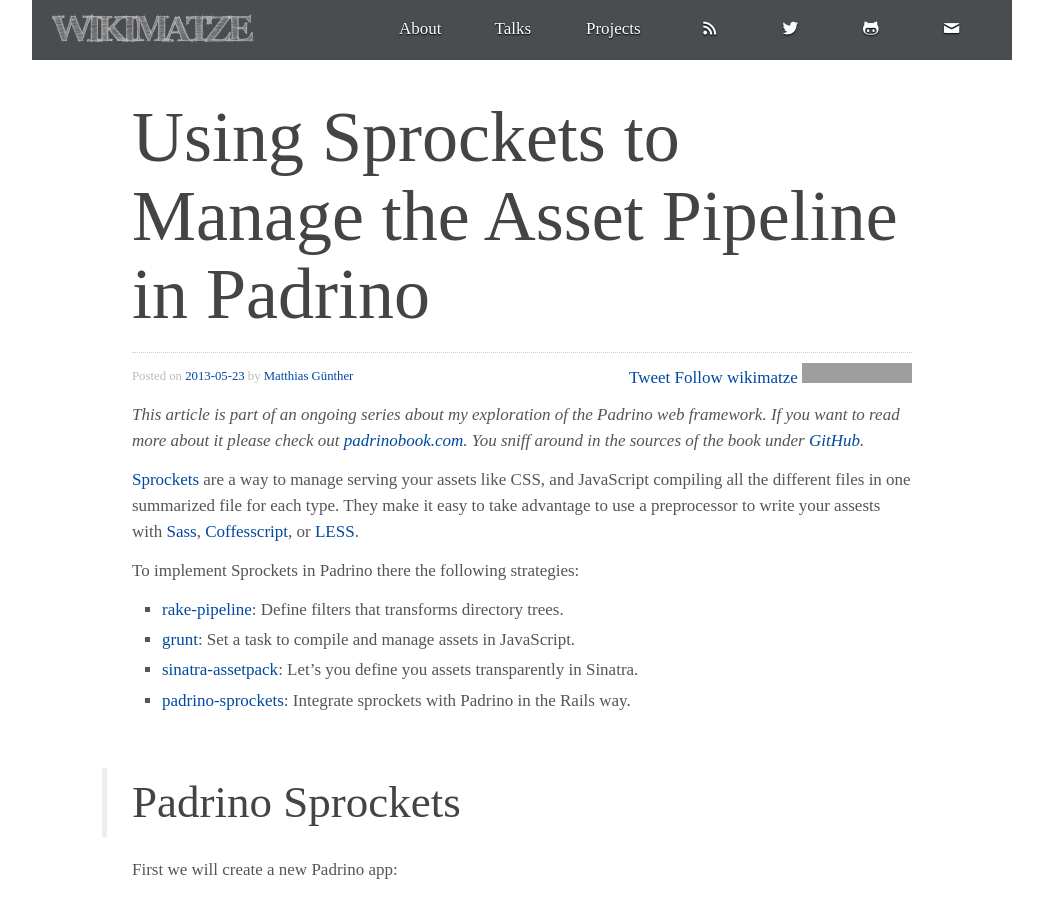
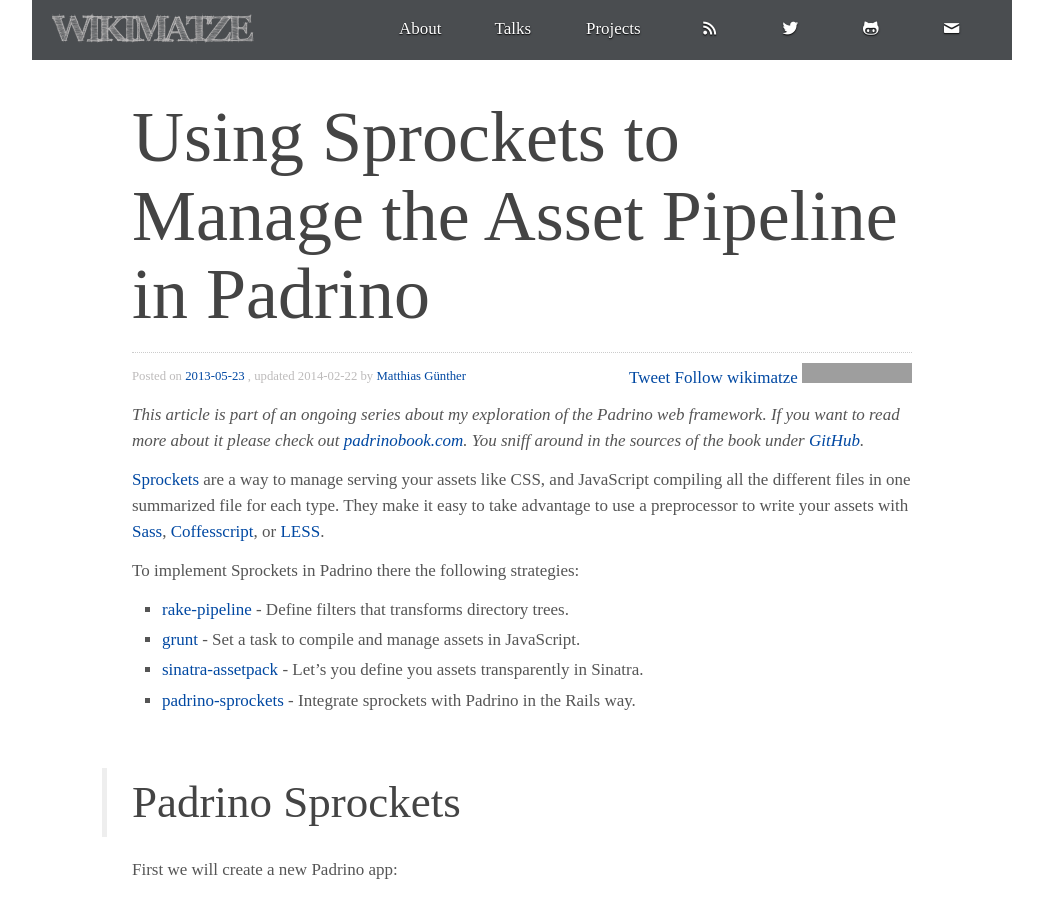
Before and after one commit to wikimatze/wikimatze.de, a Jekyll site: the page built from _posts/2013-05-23-using-sprockets-to-manage-the-asset-pipeline-in-padrino.md, in a window 1280 px wide and 900 px high. Shown: the whole window, without its empty margins (118-1161 px from the left). Built offline with Jekyll 4.4.1, drawn with Linux system fonts in a browser that asks for light colours; nearby versions of some CDN libraries; some web fonts are replaced; Markdown is read by kramdown in place of the engine named in the settings; comment, search, counter and statistics services are not loaded; some of the changed text lies outside the part shown; grey boxes are pictures that could not be loaded.

Commit message:
Update padrino sprockets post

```diff
--- a/_posts/2013-05-23-using-sprockets-to-manage-the-asset-pipeline-in-padrino.md
+++ b/_posts/2013-05-23-using-sprockets-to-manage-the-asset-pipeline-in-padrino.md
@@ -2,25 +2,25 @@
 layout: post
 title: Using Sprockets to Manage the Asset Pipeline in Padrino
 description: Learn how to use Sprockets in Padrino
+update: 2014-02-22
+categories: ['padrino', 'ruby', 'programming']
 ---
 {% include leanpub.html %}
 
 
 [Sprockets](https://github.com/sstephenson/sprockets) are a way to manage serving your assets like CSS, and JavaScript
 compiling all the different files in one summarized file for each type. They make it easy to take advantage to use a
-preprocessor to write your assests with [Sass](http://sass-lang.com/), [Coffesscript](http://coffeescript.org/), or
+preprocessor to write your assets with [Sass](http://sass-lang.com/), [Coffesscript](http://coffeescript.org/), or
 [LESS](http://lesscss.org/).
 
 
 To implement Sprockets in Padrino there the following strategies:
 
 
-- [rake-pipeline](https://github.com/livingsocial/rake-pipeline): Define filters that transforms directory trees.
-- [grunt](http://gruntjs.com/): Set a task to compile and manage assets in JavaScript.
-- [sinatra-assetpack](https://github.com/rstacruz/sinatra-assetpack): Let's you define you assets transparently in
-  Sinatra.
-- [padrino-sprockets](https://github.com/nightsailer/padrino-sprockets): Integrate sprockets with Padrino in the Rails
-  way.
+- [rake-pipeline](https://github.com/livingsocial/rake-pipeline) - Define filters that transforms directory trees.
+- [grunt](http://gruntjs.com/) - Set a task to compile and manage assets in JavaScript.
+- [sinatra-assetpack](https://github.com/rstacruz/sinatra-assetpack) - Let's you define you assets transparently in Sinatra.
+- [padrino-sprockets](https://github.com/nightsailer/padrino-sprockets) - Integrate sprockets with Padrino in the Rails way.
 
 
 ## Padrino Sprockets
@@ -28,7 +28,7 @@ To implement Sprockets in Padrino there the following strategies:
 First we will create a new Padrino app:
 
 
-{% highlight bash %}
+{% highlight sh %}
 
 $ padrino g project job-vacancy -d activerecord -t rspec -s jquery -e erb -a sqlite
 
@@ -77,6 +77,7 @@ end
 
 {% endhighlight %}
 
+
 Next we need to determine the order of the loaded CSS files:
 
 
@@ -100,7 +101,7 @@ Next we need to determine the order of the loaded CSS files:
 {% endhighlight %}
 
 
-First we are loading the `bootstrap` default css, then `bootstrap-response`, and finally our customized `site` CSS. The
+First we are loading the `bootstrap` default CSS, then `bootstrap-response`, and finally our customized `site` CSS. The
 `require_self` loads the file itself, to define the order that the files are loaded. This is helpful if you want to
 check the order of the loaded CSS as a comment above your application without ever have to look into the source of it.
 
```
